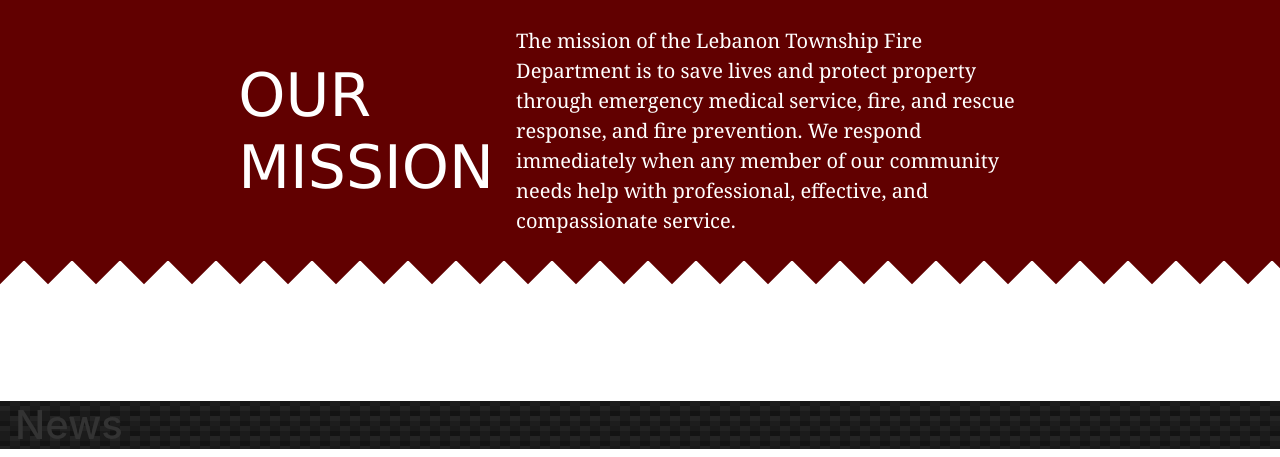
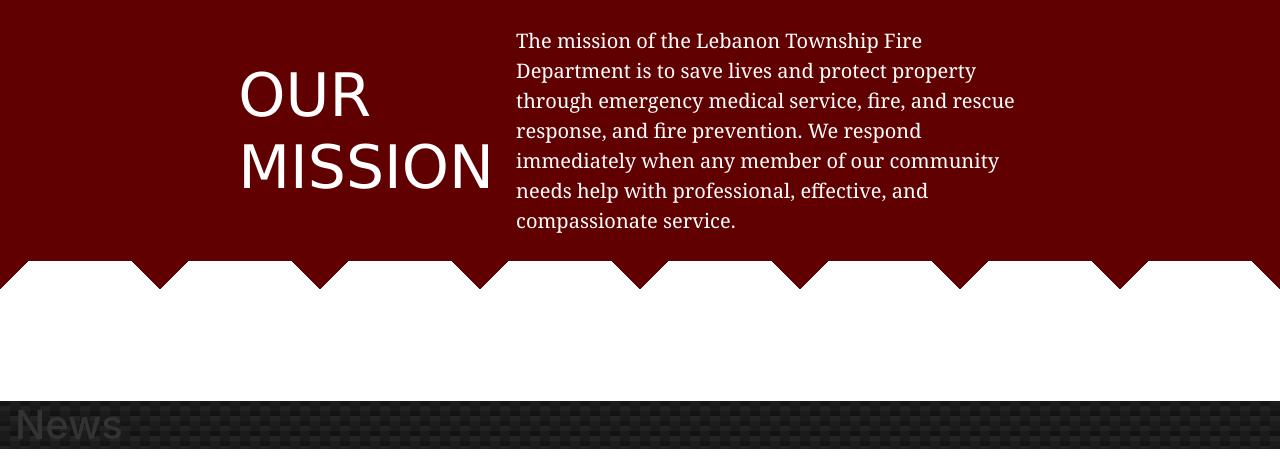
Before and after one commit to ymmahmoud/LTFDWeb, a PHP site: page / in a window 1280 px wide. Shown: the part 800-1257 px from the top of the page. Run offline with PHP 8.4, Linux system fonts and the light colour scheme; some libraries are stand-ins or nearby versions.

Commit message:
Updated design

```diff
--- a/resources/stylesheet.css
+++ b/resources/stylesheet.css
@@ -101,8 +101,8 @@
 }
 
 #slash-1 {
-    background-image: linear-gradient(135deg, rgb(97,0,0) 16px, transparent 17px), linear-gradient(-135deg, rgb(97,0,0) 16px, transparent 17px);
-    background-size: 3em 3em;
+    background-image: linear-gradient(135deg, rgb(97,0,0) 20px, transparent 17px), linear-gradient(-135deg, rgb(97,0,0) 20px, transparent 17px);
+    background-size: 10em 11em;
     background-repeat: repeat-x;
     height: 100px;
 }
```
